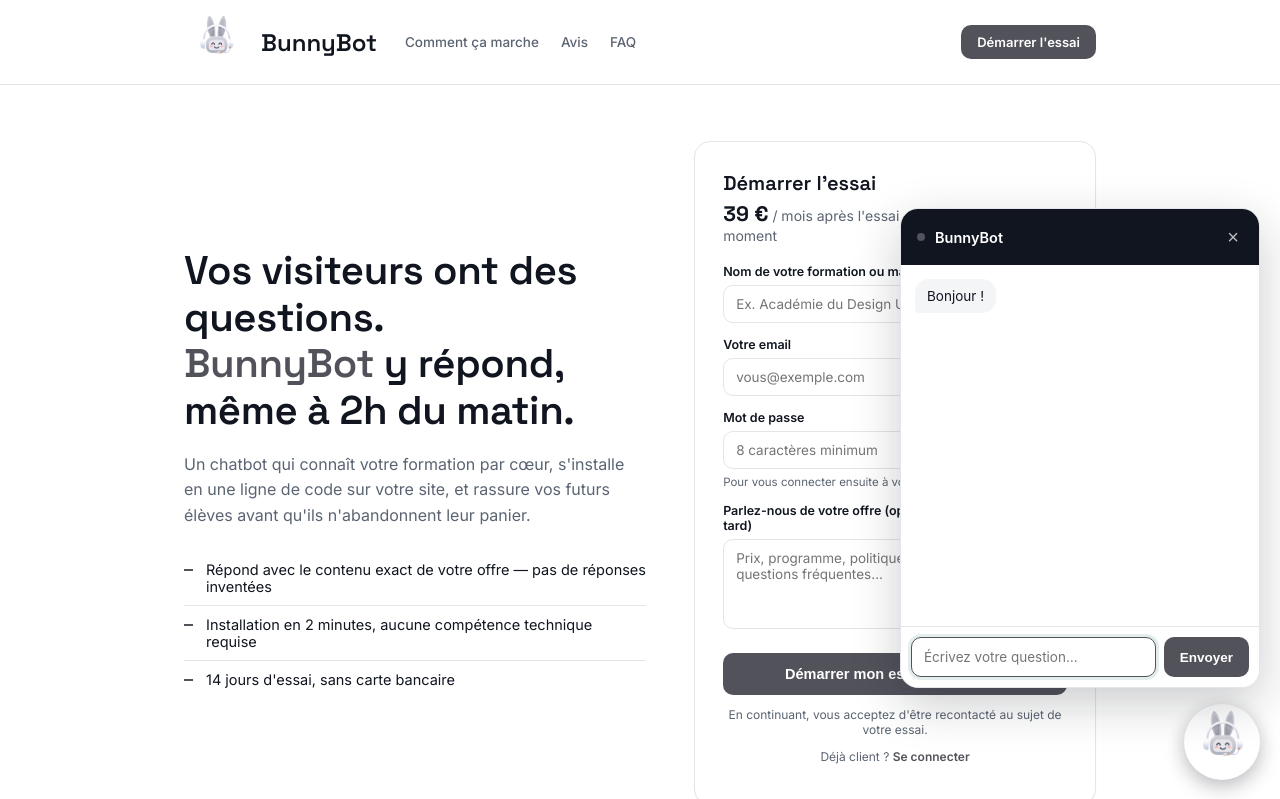
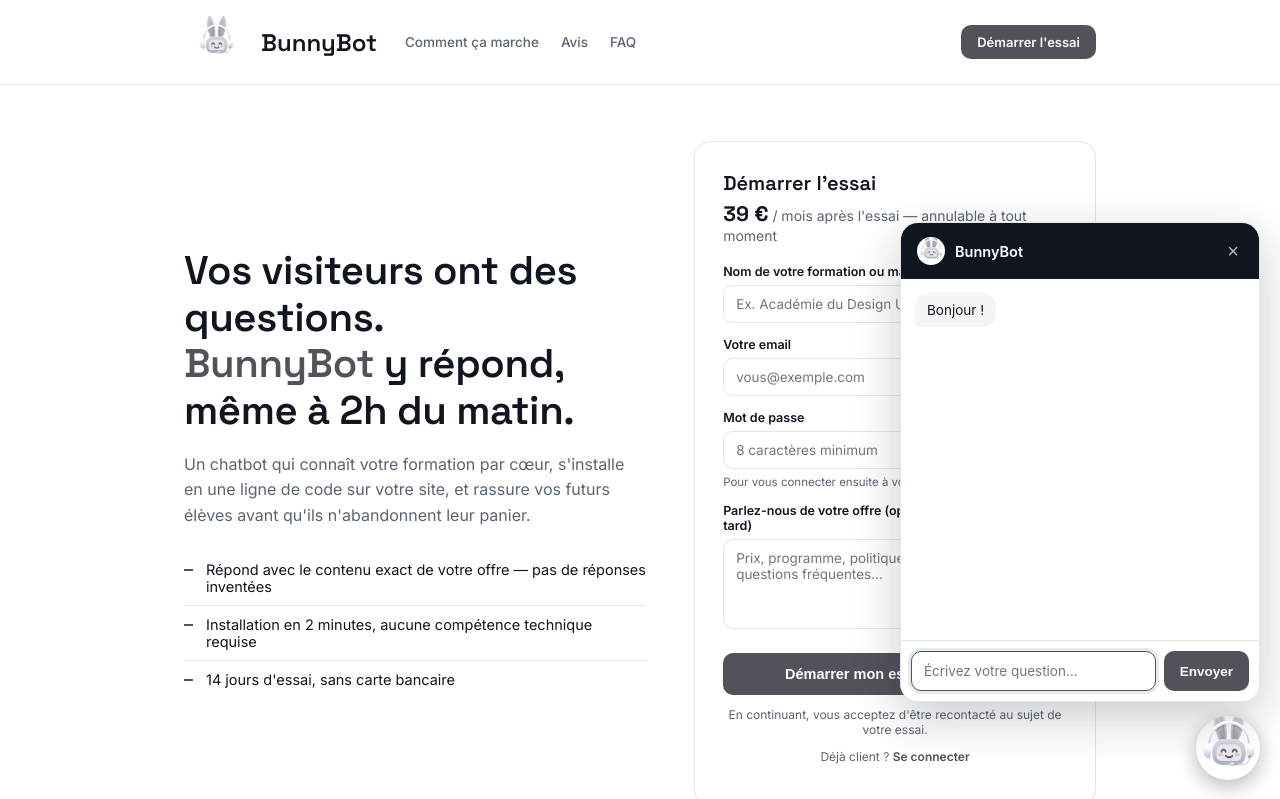
Before and after one commit to ShamanK93/Bunny-bot, a website: page public/signup/index.html in a window 1280 px wide. Both pictures are taken after a click on the button "Ouvrir le chat". Shown: the top 799 px of the page. Drawn offline with Linux system fonts and the light colour scheme; no server answers.

Commit message:
correction bug avec widget

```diff
--- a/public/dashboard/app.js
+++ b/public/dashboard/app.js
@@ -124,6 +124,7 @@
         var iconStyle = client.widgetConfig.iconStyle || 'bunny';
         document.getElementById('icon-style-bunny').checked = iconStyle === 'bunny';
         document.getElementById('icon-style-bubble').checked = iconStyle === 'bubble';
+        document.getElementById('quick-replies').value = (client.widgetConfig.quickReplies || []).join('\n');
         document.getElementById('snippet-box').textContent =
           '<script src="' + API_BASE + '/widget.js" data-api-key="' + client.apiKey + '"><' + '/script>';
 
@@ -150,6 +151,8 @@
         botName: document.getElementById('bot-name').value,
         accentColor: document.getElementById('accent-color').value,
         iconStyle: document.querySelector('input[name="icon-style"]:checked').value,
+        quickReplies: document.getElementById('quick-replies').value
+          .split('\n').map(function (s) { return s.trim(); }).filter(Boolean).slice(0, 4),
       },
     };
     fetch(API_BASE + '/api/admin/clients/' + activeClientId, {
--- a/public/portal/app.js
+++ b/public/portal/app.js
@@ -50,6 +50,7 @@
         var iconStyle = me.widgetConfig.iconStyle || 'bunny';
         document.getElementById('icon-style-bunny').checked = iconStyle === 'bunny';
         document.getElementById('icon-style-bubble').checked = iconStyle === 'bubble';
+        document.getElementById('quick-replies').value = (me.widgetConfig.quickReplies || []).join('\n');
         document.getElementById('snippet-box').textContent =
           '<script src="' + API_BASE + '/widget.js" data-api-key="' + me.apiKey + '"><' + '/script>';
         renderStatus(me);
@@ -67,6 +68,8 @@
         botName: document.getElementById('bot-name').value,
         accentColor: document.getElementById('accent-color').value,
         iconStyle: document.querySelector('input[name="icon-style"]:checked').value,
+        quickReplies: document.getElementById('quick-replies').value
+          .split('\n').map(function (s) { return s.trim(); }).filter(Boolean).slice(0, 4),
       },
     };
     authedFetch('/api/portal/me', { method: 'PATCH', body: JSON.stringify(payload) })
--- a/public/widget.js
+++ b/public/widget.js
@@ -14,7 +14,13 @@
     open: false,
     loading: false,
     history: [], // {role, content}
-    config: { welcomeMessage: 'Bonjour !', accentColor: '#52525B', botName: 'BunnyBot', iconStyle: 'bunny' },
+    config: {
+      welcomeMessage: 'Bonjour !',
+      accentColor: '#52525B',
+      botName: 'BunnyBot',
+      iconStyle: 'bunny',
+      quickReplies: [],
+    },
     isNewConversation: true,
   };
 
@@ -32,7 +38,7 @@
     'z-index:2147483000!important;',
     'font-family:-apple-system,BlinkMacSystemFont,"Segoe UI",Roboto,Helvetica,Arial,sans-serif!important;}',
 
-    '#bunnybot-bubble{width:76px!important;height:76px!important;border-radius:50%!important;',
+    '#bunnybot-bubble{width:64px!important;height:64px!important;border-radius:50%!important;',
     'border:none!important;cursor:pointer!important;box-shadow:0 6px 20px rgba(16,21,31,0.3)!important;',
     'display:flex!important;align-items:center!important;justify-content:center!important;',
     'padding:0!important;background:#FFFFFF!important;transition:transform .15s ease!important;',
@@ -41,11 +47,11 @@
     '#bunnybot-bubble:focus{outline:none!important;box-shadow:0 6px 20px rgba(16,21,31,0.3)!important;}',
     '#bunnybot-bubble:active{outline:none!important;box-shadow:0 6px 20px rgba(16,21,31,0.3)!important;}',
     '#bunnybot-bubble img{width:100%!important;height:100%!important;object-fit:cover!important;',
-    'border-radius:50%!important;display:block!important;}',
+    'transform:scale(1.55)!important;border-radius:50%!important;display:block!important;}',
     '#bunnybot-bubble svg{width:52%!important;height:52%!important;fill:var(--bb-accent)!important;}',
     '#bunnybot-bubble:hover{transform:scale(1.06);}',
 
-    '#bunnybot-panel{position:absolute!important;bottom:92px!important;right:0!important;',
+    '#bunnybot-panel{position:absolute!important;bottom:78px!important;right:0!important;',
     'width:360px!important;max-width:90vw!important;height:480px!important;max-height:72vh!important;',
     'background:#FFFFFF!important;border-radius:18px!important;box-shadow:0 16px 48px rgba(16,21,31,0.22)!important;',
     'display:none;flex-direction:column!important;overflow:hidden!important;border:1px solid #E3E5EA!important;}',
@@ -53,8 +59,12 @@
 
     '#bunnybot-header{background:#10151F!important;color:#FFFFFF!important;padding:14px 16px!important;',
     'display:flex!important;align-items:center!important;gap:10px!important;flex-shrink:0!important;}',
-    '#bunnybot-header .bb-dot{width:8px!important;height:8px!important;border-radius:50%!important;',
-    'background:var(--bb-accent)!important;flex-shrink:0!important;}',
+    '#bunnybot-header .bb-avatar{width:28px!important;height:28px!important;border-radius:50%!important;',
+    'overflow:hidden!important;flex-shrink:0!important;background:#FFFFFF!important;}',
+    '#bunnybot-header .bb-avatar img{width:100%!important;height:100%!important;object-fit:cover!important;',
+    'transform:scale(1.55)!important;display:block!important;}',
+    '#bunnybot-header .bb-avatar svg{width:60%!important;height:60%!important;fill:var(--bb-accent)!important;',
+    'margin:20%!important;}',
     '#bunnybot-header .bb-name{font-weight:600!important;font-size:14.5px!important;color:#FFFFFF!important;}',
     '#bunnybot-close{margin-left:auto!important;background:none!important;border:none!important;',
     'color:#FFFFFF!important;opacity:.7;cursor:pointer!important;font-size:20px!important;',
@@ -73,6 +83,15 @@
     'border-bottom-right-radius:4px!important;}',
     '.bb-msg-typing{align-self:flex-start!important;background:#F4F5F7!important;color:#5B6472!important;',
     'font-style:italic!important;}',
+
+    '#bunnybot-quickreplies{display:flex!important;flex-direction:column!important;',
+    'align-items:flex-end!important;gap:6px!important;padding:0 14px 14px!important;}',
+    '.bb-quickreply{background:#FFFFFF!important;border:1px solid #E3E5EA!important;',
+    'border-radius:999px!important;padding:8px 14px!important;font-size:12.5px!important;',
+    'color:#10151F!important;cursor:pointer!important;text-align:left!important;',
+    'max-width:88%!important;outline:none!important;appearance:none!important;',
+    '-webkit-appearance:none!important;font-family:inherit!important;}',
+    '.bb-quickreply:hover{border-color:var(--bb-accent)!important;}',
 
     '#bunnybot-form{display:flex!important;align-items:center!important;gap:8px!important;',
     'padding:10px!important;border-top:1px solid #E3E5EA!important;background:#FFFFFF!important;',
@@ -103,11 +122,12 @@
   root.innerHTML =
     '<div id="bunnybot-panel">' +
     '  <div id="bunnybot-header">' +
-    '    <span class="bb-dot"></span>' +
+    '    <span class="bb-avatar" id="bunnybot-avatar"></span>' +
     '    <span class="bb-name" id="bunnybot-name">BunnyBot</span>' +
     '    <button id="bunnybot-close" aria-label="Fermer">&times;</button>' +
     '  </div>' +
     '  <div id="bunnybot-messages"></div>' +
+    '  <div id="bunnybot-quickreplies"></div>' +
     '  <form id="bunnybot-form">' +
     '    <input id="bunnybot-input" type="text" placeholder="Écrivez votre question…" autocomplete="off" />' +
     '    <button id="bunnybot-send" type="submit">Envoyer</button>' +
@@ -120,10 +140,12 @@
   var bubble = root.querySelector('#bunnybot-bubble');
   var closeBtn = root.querySelector('#bunnybot-close');
   var messagesEl = root.querySelector('#bunnybot-messages');
+  var quickrepliesEl = root.querySelector('#bunnybot-quickreplies');
   var form = root.querySelector('#bunnybot-form');
   var input = root.querySelector('#bunnybot-input');
   var sendBtn = root.querySelector('#bunnybot-send');
   var nameEl = root.querySelector('#bunnybot-name');
+  var avatarEl = root.querySelector('#bunnybot-avatar');
 
   var BUBBLE_ICON_SVG =
     '<svg viewBox="0 0 24 24" xmlns="http://www.w3.org/2000/svg">' +
@@ -133,8 +155,11 @@
   function renderBubbleIcon() {
     if (state.config.iconStyle === 'bubble') {
       bubble.innerHTML = BUBBLE_ICON_SVG;
+      avatarEl.innerHTML = BUBBLE_ICON_SVG;
     } else {
-      bubble.innerHTML = '<img src="' + API_BASE + '/signup/assets/bunny-mascot.png" alt="" />';
+      var imgHtml = '<img src="' + API_BASE + '/signup/assets/bunny-mascot.png" alt="" />';
+      bubble.innerHTML = imgHtml;
+      avatarEl.innerHTML = imgHtml;
     }
   }
   renderBubbleIcon();
@@ -162,11 +187,29 @@
     if (el) el.remove();
   }
 
+  function renderQuickReplies() {
+    quickrepliesEl.innerHTML = '';
+    var replies = state.config.quickReplies;
+    if (!replies || !replies.length) return;
+    replies.forEach(function (q) {
+      var btn = document.createElement('button');
+      btn.type = 'button';
+      btn.className = 'bb-quickreply';
+      btn.textContent = q;
+      btn.addEventListener('click', function () {
+        quickrepliesEl.innerHTML = '';
+        sendMessage(q);
+      });
+      quickrepliesEl.appendChild(btn);
+    });
+  }
+
   function openPanel() {
     state.open = true;
     panel.classList.add('bb-open');
     if (messagesEl.children.length === 0) {
       appendMessage('bot', state.config.welcomeMessage);
+      renderQuickReplies();
     }
     input.focus();
   }
@@ -181,9 +224,7 @@
   });
   closeBtn.addEventListener('click', closePanel);
 
-  form.addEventListener('submit', function (e) {
-    e.preventDefault();
-    var message = input.value.trim();
+  function sendMessage(message) {
     if (!message || state.loading) return;
 
     appendMessage('user', message);
@@ -225,6 +266,12 @@
         state.loading = false;
         sendBtn.disabled = false;
       });
+  }
+
+  form.addEventListener('submit', function (e) {
+    e.preventDefault();
+    quickrepliesEl.innerHTML = '';
+    sendMessage(input.value.trim());
   });
 
   // ---------------------------------------------------------------------
--- a/server/index.js
+++ b/server/index.js
@@ -23,6 +23,10 @@ app.use('/api/stripe', stripeRoutes);
 
 app.use(express.json());
 app.use(cookieParser());
+app.get('/widget.js', (req, res, next) => {
+  res.setHeader('Cache-Control', 'no-cache, no-store, must-revalidate');
+  next();
+});
 app.use(express.static(path.join(__dirname, '..', 'public')));
 
 app.use('/api/chat', chatRoutes);
```
Also changed, not shown: public/dashboard/index.html (+3 -0 lines), public/portal/index.html (+3 -0 lines), server/db.js (+9 -1 lines).
